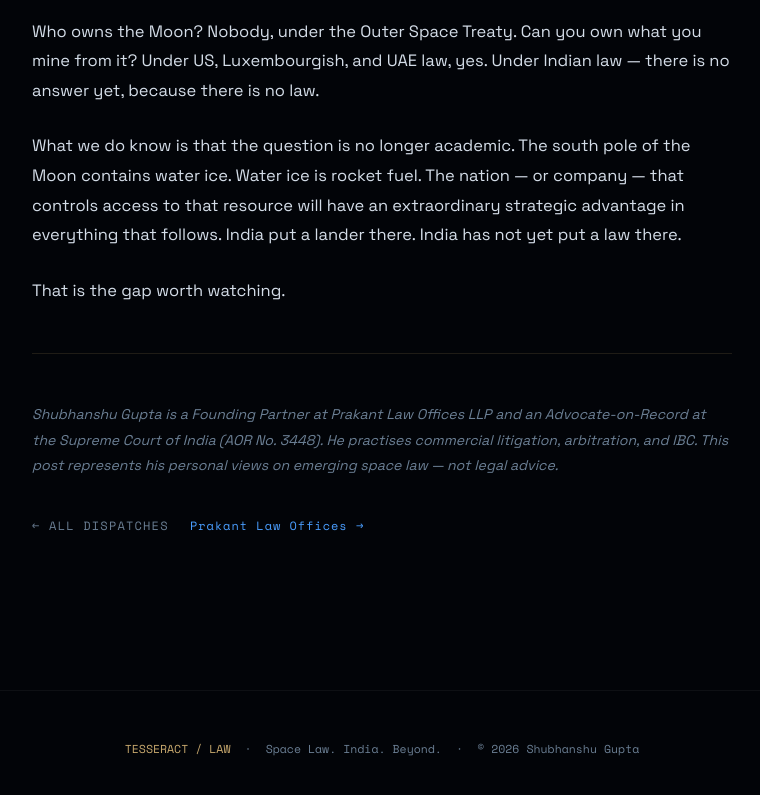
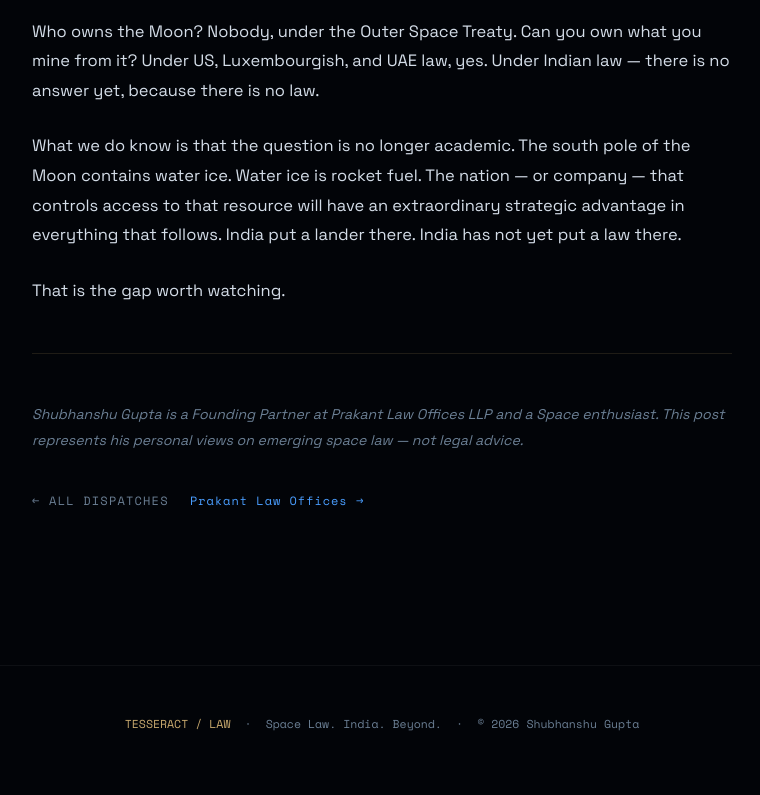
Before and after one commit to tesseractlaw/tesseractlaw.github.io, a plain HTML site: page posts/who-owns-the-moon.html in a window 1280 px wide. Shown: the part 3834-4629 px from the top of the page, without its empty margins (258-1018 px from the left). Drawn offline with nearby package versions, Linux system fonts and the light colour scheme.

Commit message:
Update who-owns-the-moon.html

```diff
--- a/posts/who-owns-the-moon.html
+++ b/posts/who-owns-the-moon.html
@@ -171,7 +171,7 @@
       <hr style="border:none;border-top:1px solid rgba(200,169,110,0.15);margin:3rem 0;">
 
       <p style="font-size:0.88rem;color:var(--muted);">
-        <em>Shubhanshu Gupta is a Founding Partner at Prakant Law Offices LLP and an Advocate-on-Record at the Supreme Court of India (AOR No. 3448). He practises commercial litigation, arbitration, and IBC. This post represents his personal views on emerging space law — not legal advice.</em>
+        <em>Shubhanshu Gupta is a Founding Partner at Prakant Law Offices LLP and a Space enthusiast. This post represents his personal views on emerging space law — not legal advice.</em>
       </p>
 
       <p style="margin-top:2rem;">
```
